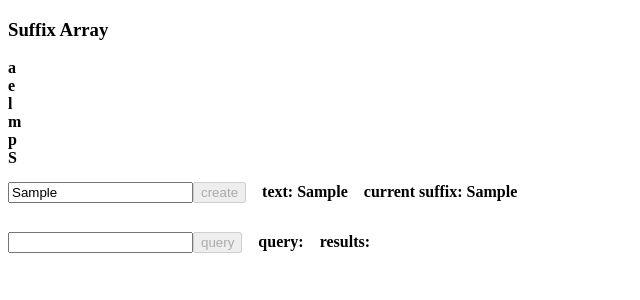
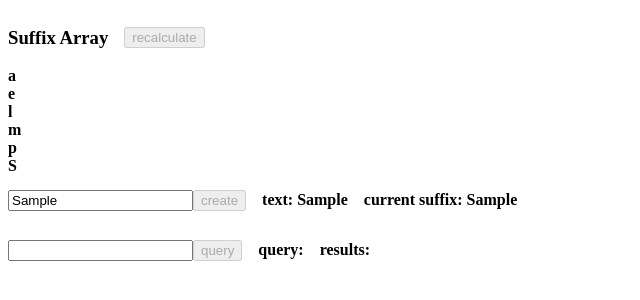
Before and after one commit to neet-007/Data-Structures-To-React-Apps, a React (Vite) app in the folder SuffixTree/: page / in a window 1280 px wide. Both pictures are taken after typing "Sample" into the empty fields and a click on the button "create". Shown: the top 300 px of the page, without its empty margins (0-640 px from the left). Built offline with nearby package versions, Linux system fonts and the light colour scheme.

Commit message:
added recalcultions for the lcp arr and suffix arr

```diff
--- a/SuffixTree/src/LcpArray.tsx
+++ b/SuffixTree/src/LcpArray.tsx
@@ -6,7 +6,7 @@ interface LcpArrayProps extends ComponentProps<'div'>{
 };
 
 const LcpArray:React.FC<LcpArrayProps> = ({...props}) => {
-    const {text, suffixArray, setLcpArray, setCommand, setSuffix:setSuffix_} = useTreeContext()
+    const {text, suffixArray, command, setLcpArray, setCommand, setSuffix:setSuffix_} = useTreeContext()
     const [order, setOrder] = useState<number[]>(suffixArray);
     const [lcpArrayBefore, setLcpArrayBefore] = useState<number[]>([]);
     const [lcp, setLcp] = useState<number>(0);
@@ -27,10 +27,18 @@ const LcpArray:React.FC<LcpArrayProps> = ({...props}) => {
     },[text]);
 
     useEffect(() => {
+        if (command !== 2 && command !== 20){
+            return
+        };
+
         if (currIndex >= text.length){
-            setLcpArray(lcpArrayBefore);
-            setCommand(3);
-            setSuffix_(suffixArray[0]);
+            if (command === 20){
+                setCommand(4);
+            }else{
+                setLcpArray(lcpArrayBefore);
+                setCommand(3);
+                setSuffix_(suffixArray[0]);
+            };
             return;
         };
 
@@ -62,9 +70,19 @@ const LcpArray:React.FC<LcpArrayProps> = ({...props}) => {
         },2000);
     },[currIndex]);
 
+    function handleReCalculate(){
+        setSuffix(0);
+        setCurrIndex(0);
+        setLcpArrayBefore([]);
+        setCommand(20);
+    };
+
     return (
         <div {...props}>
-            <h3>LCP Array</h3>
+            <div style={{display:'flex', gap:'1rem', alignItems:'center'}}>
+                <h3>LCP Array</h3>
+                <button disabled={command !== 4} onClick={handleReCalculate} style={{height:'max-content'}}>recalculate</button>
+            </div>
             {lcpArrayBefore.map((v, i) => {
                 return <div key={`lcp-arr-${i}`}>
                             {v}
--- a/SuffixTree/src/SuffixArray.tsx
+++ b/SuffixTree/src/SuffixArray.tsx
@@ -6,15 +6,22 @@ interface SuffixArrayProps extends ComponentProps<'div'>{
 };
 
 const SuffixArray:React.FC<SuffixArrayProps> = ({...props}) => {
-    const {text, setSuffixArray, ALPHABET, setCommand} = useTreeContext()
+    const {text, setSuffixArray, ALPHABET, command, setCommand} = useTreeContext()
     const [length, setLength] = useState(0);
     const [order, setOrder] = useState<number[]>(Array(text.length).fill(0));
     const [eqvClasses, setEqvClasses] = useState<number[]>(Array(text.length).fill(0));
 
     useEffect(() => {
+        if (command !== 1 && command !== 10){
+            return
+        };
         if (text !== '' && length > text.length){
-            setSuffixArray(order);
-            setCommand(2);
+            if (command === 10){
+                setCommand(4);
+            }else{
+                setSuffixArray(order);
+                setCommand(2);
+            };
             return
         }else if (length === 0){
             setTimeout(() => {
@@ -93,12 +100,19 @@ const SuffixArray:React.FC<SuffixArrayProps> = ({...props}) => {
                 setLength(prev => prev * 2);
             },2000);
         };
-    },[length])
+    },[length, command])
 
-    //console.log(order)
+    function handleReCalculate(){
+        setLength(0);
+        setCommand(10);
+    };
+
     return (
         <>
-            <h3>Suffix Array</h3>
+            <div style={{display:'flex', gap:'1rem', alignItems:'center'}}>
+                <h3>Suffix Array</h3>
+                <button disabled={command !== 4} onClick={handleReCalculate} style={{height:'max-content'}}>recalculate</button>
+            </div>
             {order[0] !== -1 &&
             <div {...props}>
                 {order.map((v, i) => {
```
